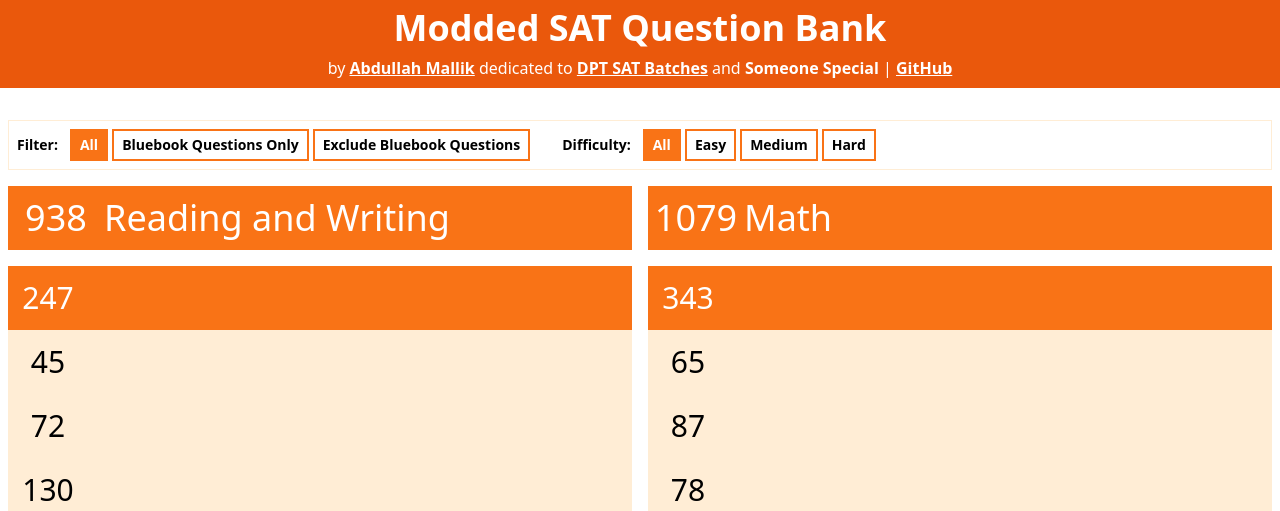
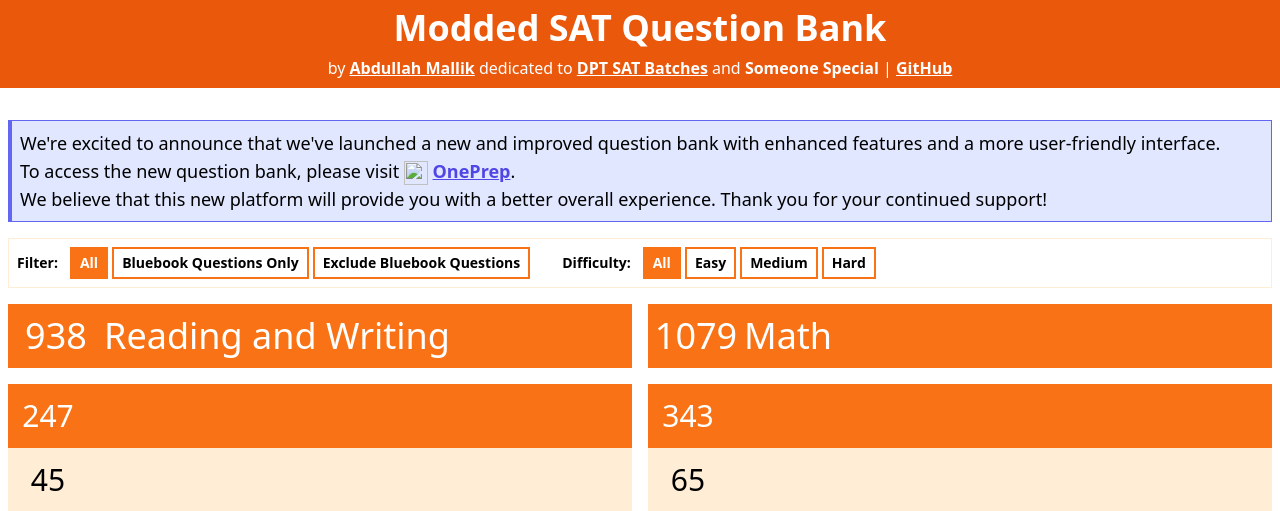
Before and after one commit to mdn522/sat-question-bank, a Flask app: page /categories in a window 1280 px wide. Shown: the top 511 px of the page. Run offline with Flask 3, Linux system fonts and the light colour scheme; data comes from the database, SQL or seed files in the repository; parts of the project's set-up code (start-up, migrations or seed data) failed here and were passed over; some libraries are stand-ins or nearby versions.

Commit message:
added notice to OnePrep added blackout support

```diff
--- a/app.py
+++ b/app.py
@@ -5,10 +5,23 @@ from typing import List, Tuple
 from flask import Flask, render_template, redirect, request
 import json
 from pathlib import Path
+
+import environ
 from diskcache import Index
 
 import core
 from core import get_categories, get_questions_id, get_questions_count
+
+env = environ.Env()
+
+BASE_DIR = Path(__file__).resolve(strict=True).parent
+
+READ_DOT_ENV_FILE = env.bool("READ_DOT_ENV_FILE", default=False)
+if READ_DOT_ENV_FILE:
+    # OS environment variables take precedence over variables from .env
+    env.read_env(str(BASE_DIR / ".env"))
+
+IS_BLACKOUT = env.bool('IS_BLACKOUT', default=False)
 
 app = Flask(__name__)
 
@@ -140,7 +153,11 @@ def load_categories():
 
 @app.context_processor
 def utility_processor():
-    return dict(get_key=core.get_key, parse_key=core.parse_key,)
+    return dict(
+        get_key=core.get_key,
+        parse_key=core.parse_key,
+        IS_BLACKOUT=IS_BLACKOUT
+    )
 
 
 @app.route("/")
--- a/requirements.txt
+++ b/requirements.txt
@@ -2,3 +2,4 @@ flask
 diskcache
 gunicorn
 peewee
+django-environ
--- a/templates/base.html
+++ b/templates/base.html
@@ -17,10 +17,14 @@
     <meta name="viewport" content="width=device-width, user-scalable=no, initial-scale=1.0, maximum-scale=1.0, minimum-scale=1.0">
     <meta http-equiv="X-UA-Compatible" content="ie=edge">
 
+    {% if not IS_BLACKOUT %}
         <script defer src="https://cdn.jsdelivr.net/npm/alpinejs@3.x.x/dist/cdn.min.js"></script>
         <script src="https://cdn.tailwindcss.com"></script>
         <script src="https://polyfill.io/v3/polyfill.min.js?features=es6"></script>
-
+    {% else %}
+        <script defer src="{{ url_for('static', filename='cdn/alpine.3.x.x.min.js') }}"></script>
+        <script src="{{ url_for('static', filename='cdn/tailwind_3.4.5.min.js') }}"></script>
+    {% endif %}
     <style>
         img {
             display: inline-block !important;
@@ -33,9 +37,16 @@
 
 </head>
 <body class="">
+
+    {% include 'includes/header.html' %}
+
     {% block content %}{% endblock %}
 
+    {% if not IS_BLACKOUT %}
         <script type="text/javascript" id="MathJax-script" async src="https://cdnjs.cloudflare.com/ajax/libs/mathjax/3.2.2/es5/tex-mml-chtml.min.js"></script>
+    {% else %}
+        <script type="text/javascript" id="MathJax-script" async src="{{ url_for('static', filename='cdn/tex-mml-chtml.3.2.2.min.js') }}"></script>
+    {% endif %}
     <script>
         window.MathJax = {
             startup: {
--- a/templates/categories.html
+++ b/templates/categories.html
@@ -4,7 +4,29 @@
 
 {% block content %}
 
-{% include 'includes/header.html' %}
+    <div class="container mx-auto px-2 pb-4">
+        <div class="bg-indigo-100 text-black border-l-4 border border-indigo-500 p-2 text-lg">
+            We're excited to announce that we've launched a new and improved question bank with enhanced features and a more user-friendly interface.
+            <br>
+To access the new question bank, please visit <a href="https://oneprep.fly.dev/?utm_source=sat-question-bank&utm_medium=notice" class=""><img src="https://oneprep.fly.dev/static/images/favicons/favicon.ico" class="w-6 h-6" alt="">  <span class="underline font-bold text-indigo-600">OnePrep</span></a>.
+            <br>
+We believe that this new platform will provide you with a better overall experience. Thank you for your continued support!
+        </div>
+    </div>
+
+<!--<div class="container mx-auto my-2 px-2">
+    <div class="border border-orange-500 px-4 py-2">
+        <div class="font-bold text-lg">Checkout New Updated Website: <a href="https://oneprep.pythonanywhere.com/" target="_blank" class="underline text-blue-700 hover:text-blue-900">OnePrep</a></div>
+        <div>
+            <div class="font-semibold">
+                Features:
+                <ul>
+                    <li>Fucked over project</li>
+                </ul>
+            </div>
+        </div>
+    </div>
+</div>-->
 
 <div class="container mx-auto px-2" x-data>
     <div class="flex mb-4 items-center text-sm border border-orange-100 p-2 font-bold flex-wrap pb-0">
--- a/templates/question.html
+++ b/templates/question.html
@@ -42,8 +42,6 @@
         margin-bottom: 16px;
     }
 </style>
-
-{% include 'includes/header.html' %}
 
 <div class="container mx-auto" x-data>
 
```
Lines whose indentation alone changed are shown as unchanged.
